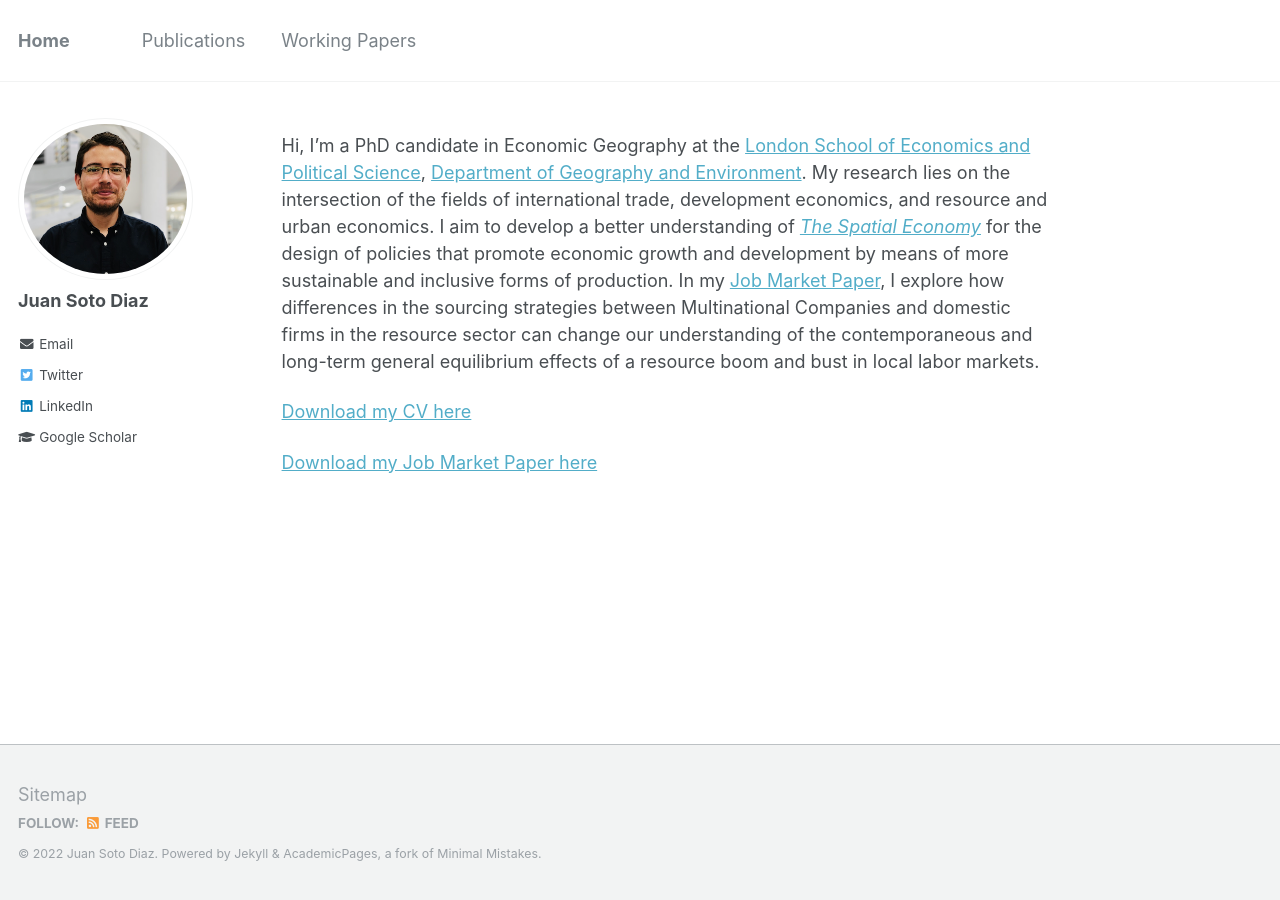
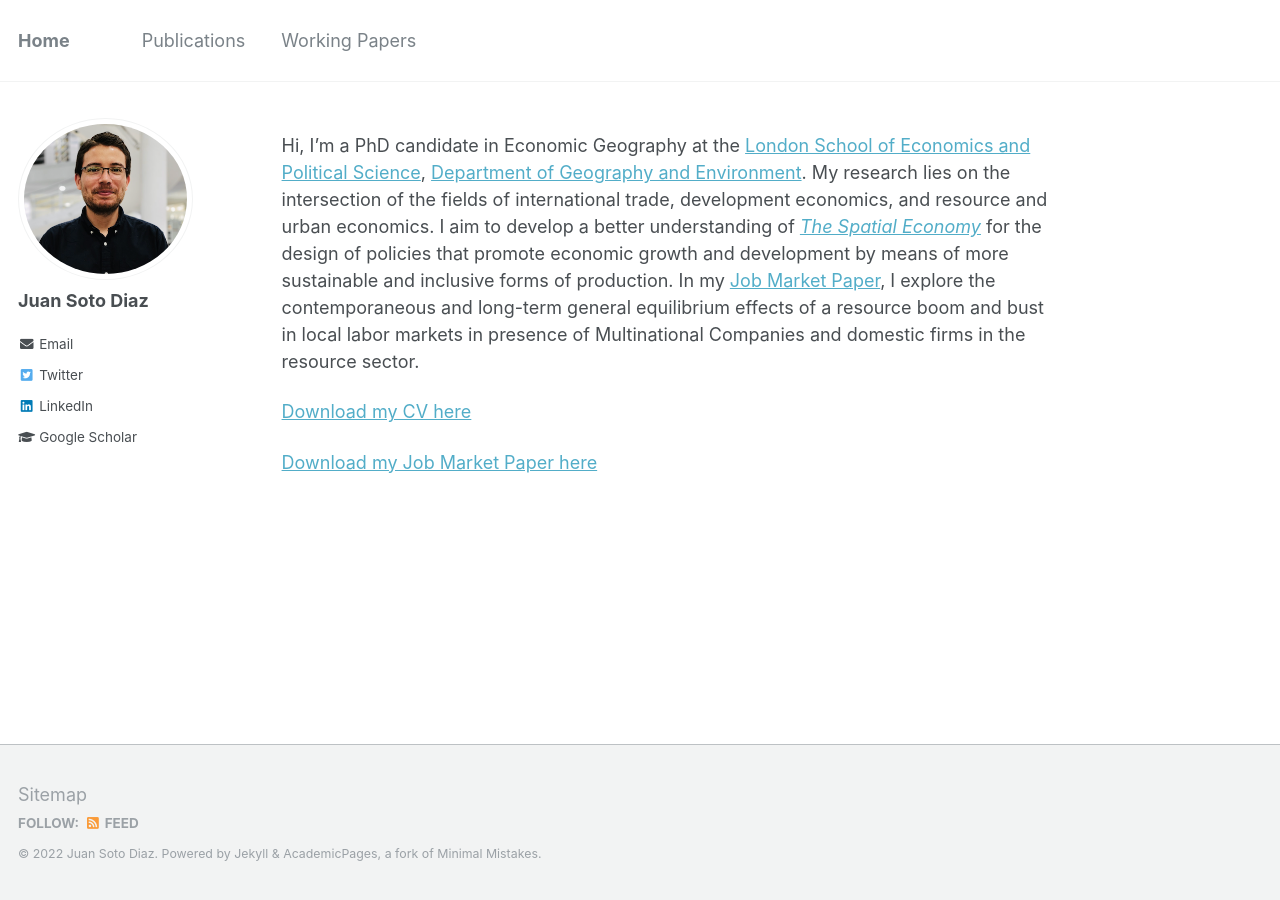
Before and after one commit to pedrofierroz87/pedrofierroz87.github.io, a Jekyll site: the page built from _pages/about.md, in a window 1280 px wide. Built offline with Jekyll 4.4.1, drawn with Linux system fonts in a browser that asks for light colours.

Commit message:
Update about.md

```diff
--- a/_pages/about.md
+++ b/_pages/about.md
@@ -8,7 +8,7 @@ redirect_from:
   - /about.html
 ---
 
-Hi, I'm a PhD candidate in Economic Geography at the [London School of Economics and Political Science](https://lse.ac.uk), [Department of Geography and Environment](https://www.lse.ac.uk/geography-and-environment). My research lies on the intersection of the fields of international trade, development economics, and resource and urban economics. I aim to develop a better understanding of [<i>The Spatial Economy</i>](https://www.aeaweb.org/articles?id=10.1257/jel.20181414) for the design of policies that promote economic growth and development by means of more sustainable and inclusive forms of production. In my [Job Market Paper](https://onlinelibrary.wiley.com/doi/epdf/10.1111/jors.12269), I explore how differences in the sourcing strategies between Multinational Companies and domestic firms in the resource sector can change our understanding of the contemporaneous and long-term general equilibrium effects of a resource boom and bust in local labor markets.
+Hi, I'm a PhD candidate in Economic Geography at the [London School of Economics and Political Science](https://lse.ac.uk), [Department of Geography and Environment](https://www.lse.ac.uk/geography-and-environment). My research lies on the intersection of the fields of international trade, development economics, and resource and urban economics. I aim to develop a better understanding of [<i>The Spatial Economy</i>](https://www.aeaweb.org/articles?id=10.1257/jel.20181414) for the design of policies that promote economic growth and development by means of more sustainable and inclusive forms of production. In my [Job Market Paper](https://onlinelibrary.wiley.com/doi/epdf/10.1111/jors.12269), I explore the contemporaneous and long-term general equilibrium effects of a resource boom and bust in local labor markets in presence of Multinational Companies and domestic firms in the resource sector.
 
 [Download my CV here](https://onlinelibrary.wiley.com/doi/epdf/10.1111/jors.12269)
 
```
